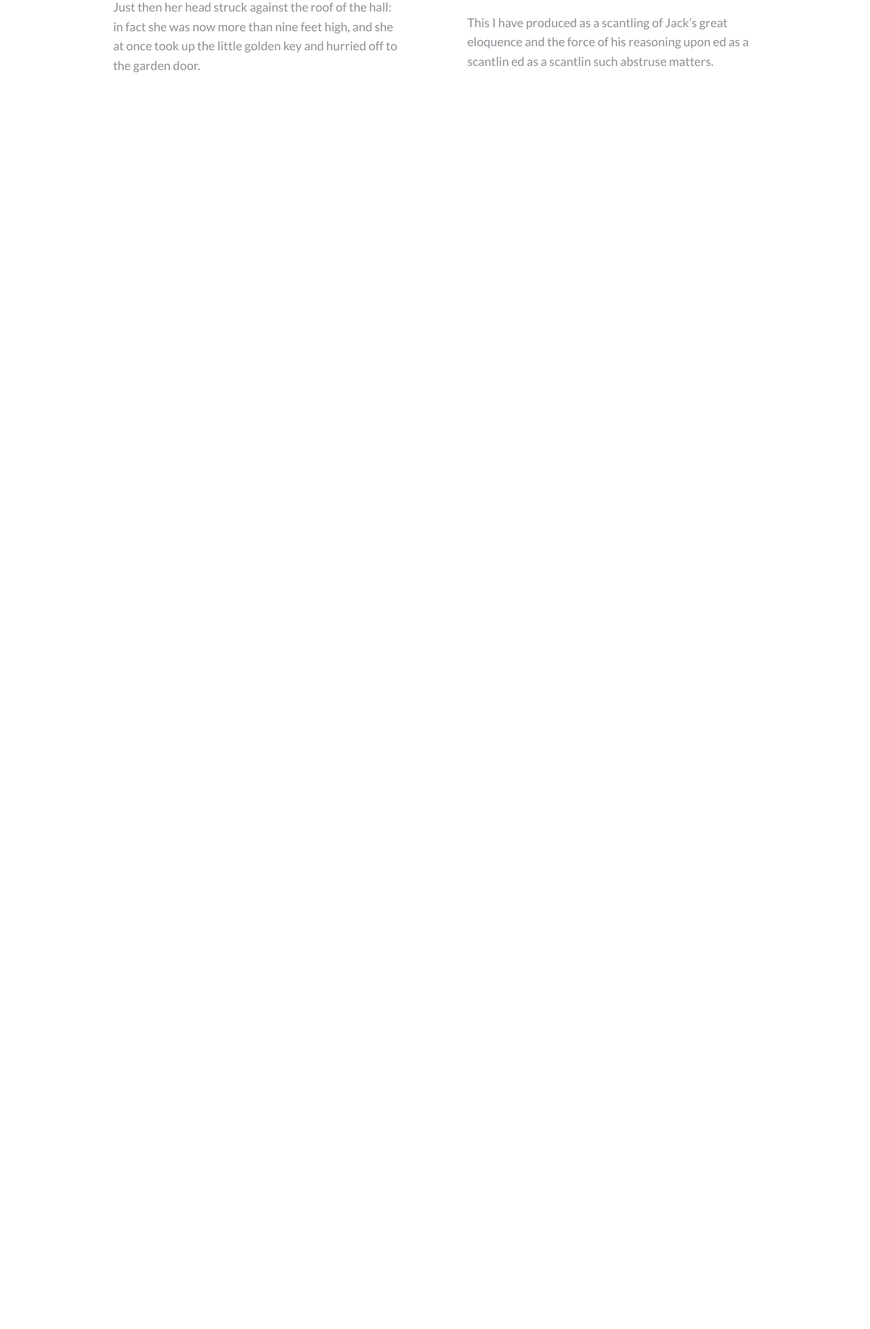
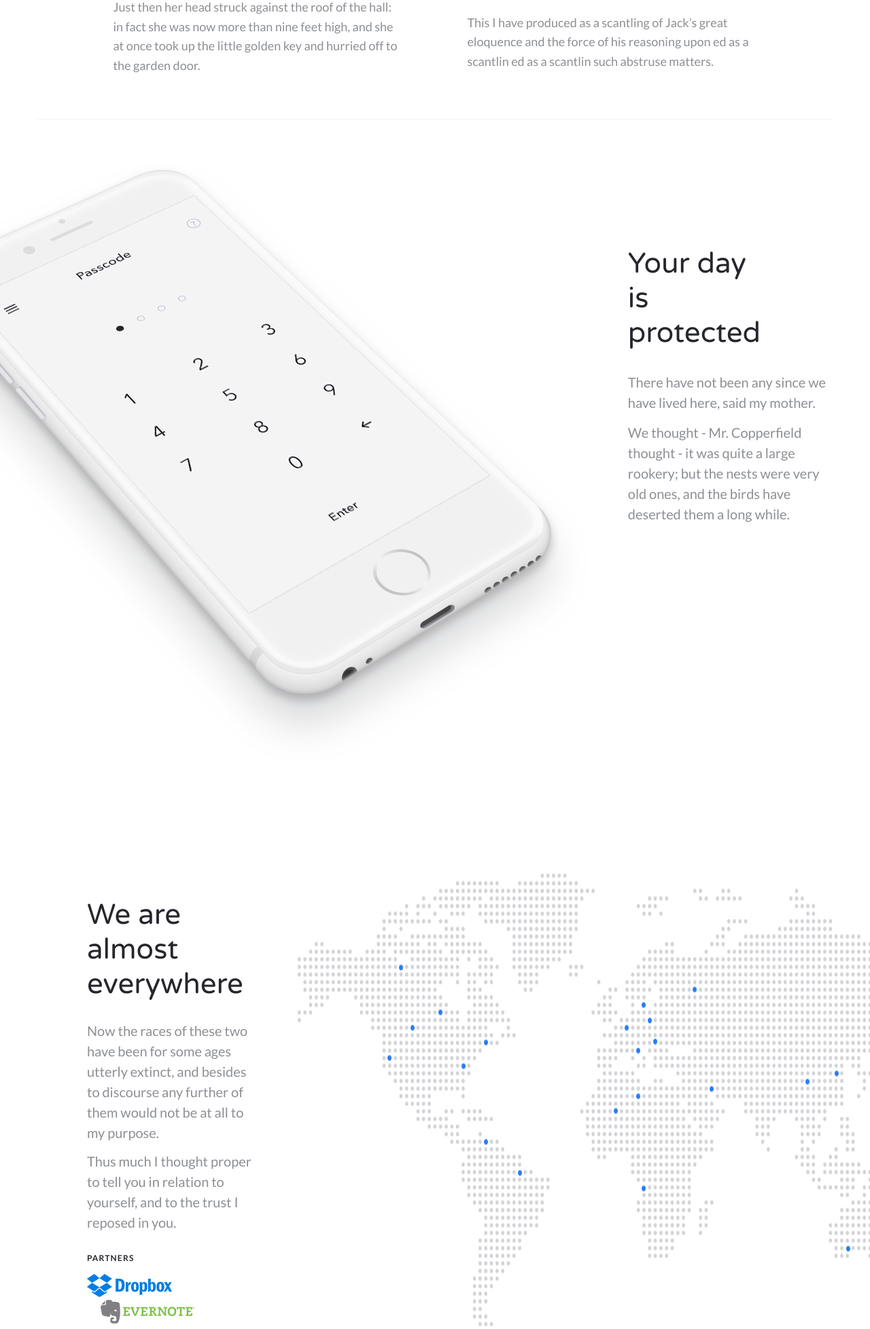
Before and after one commit to ybw0000/ProtectedData, a Django app: page / in a window 1280 px wide. Shown: the part 2220-4175 px from the top of the page at 68% size. Before the commit the page ends 2327 px from the top, so only its background shows below. Run offline with Django 3.2, Linux system fonts and the light colour scheme.

Commit message:
Add blocks: iPhone, map

```diff
--- a/protecteddata/main/static/main/css/style.css
+++ b/protecteddata/main/static/main/css/style.css
@@ -378,4 +378,99 @@
   color: #8c8f94;
   margin: 4% 0 0 0;
 }
+
+.line {
+  display: block;
+  margin: 0 auto;
+}
+
+.iphone {
+  width: 100%;
+  display: -webkit-box;
+  display: -ms-flexbox;
+  display: flex;
+  -webkit-box-pack: justify;
+      -ms-flex-pack: justify;
+          justify-content: space-between;
+  padding: 5% 5% 0 0;
+}
+
+.iphone img {
+  display: block;
+}
+
+.iphone__text {
+  width: 34%;
+  margin: 10% 0 0 5%;
+}
+
+.iphone__text h2 {
+  max-width: 60%;
+  font-family: 'Varela Round', sans-serif;
+  font-size: 42px;
+  font-weight: 400;
+  color: #26272d;
+  margin-bottom: 11%;
+}
+
+.iphone__text p {
+  font-family: 'Lato', sans-serif;
+  font-size: 20px;
+  font-weight: 400;
+  color: #8c8f94;
+  line-height: 1.5;
+  margin-top: 5%;
+}
+
+.map {
+  width: 100%;
+  display: -webkit-box;
+  display: -ms-flexbox;
+  display: flex;
+  -webkit-box-pack: justify;
+      -ms-flex-pack: justify;
+          justify-content: space-between;
+  padding: 13% 0 10% 10%;
+}
+
+.map__text {
+  margin: 3% 5% 0 0;
+}
+
+.map__text h2 {
+  font-family: 'Varela Round', sans-serif;
+  font-size: 42px;
+  font-weight: 400;
+  color: #26272d;
+  margin-bottom: 11%;
+}
+
+.map__text p {
+  font-family: 'Lato', sans-serif;
+  font-size: 20px;
+  font-weight: 400;
+  color: #8c8f94;
+  line-height: 1.5;
+  margin-top: 5%;
+}
+
+.map__text_partners {
+  margin-top: 12%;
+}
+
+.map__text_partners span {
+  width: 100%;
+  display: block;
+  font-family: 'Lato', sans-serif;
+  font-size: 12px;
+  font-weight: 700;
+  text-transform: uppercase;
+  letter-spacing: 0.1em;
+  color: #26272d;
+  margin-bottom: 6%;
+}
+
+.map__text_partners .image__evernote {
+  margin-left: 8%;
+}
 /*# sourceMappingURL=style.css.map */
--- a/protecteddata/main/static/main/css/style.scss
+++ b/protecteddata/main/static/main/css/style.scss
@@ -270,3 +270,81 @@
     &__right {
         @extend .description__left;
     }
+}
+
+.line {
+    display: block;
+    margin: 0 auto;
+}
+
+.iphone {
+    width: 100%;
+    display: flex;
+    justify-content: space-between;
+    padding: 5% 5% 0 0;
+    & img {
+        display: block;
+    }
+    &__text {
+        width: 34%;
+        margin: 10% 0 0 5%;
+        & h2 {
+            max-width: 60%;
+            font-family: 'Varela Round', sans-serif;
+            font-size: 42px;
+            font-weight: 400;
+            color: #26272d;
+            margin-bottom: 11%;
+        }
+        & p {
+            font-family: 'Lato', sans-serif;
+            font-size: 20px;
+            font-weight: 400;
+            color: #8c8f94;
+            line-height: 1.5;
+            margin-top: 5%;
+        }
+    }
+}
+
+.map {
+    width: 100%;
+    display: flex;
+    justify-content: space-between;
+    padding: 13% 0 10% 10%;
+    &__text {
+        margin: 3% 5% 0 0;
+        & h2 {
+            font-family: 'Varela Round', sans-serif;
+            font-size: 42px;
+            font-weight: 400;
+            color: #26272d;
+            margin-bottom: 11%;
+        }
+        & p {
+            font-family: 'Lato', sans-serif;
+            font-size: 20px;
+            font-weight: 400;
+            color: #8c8f94;
+            line-height: 1.5;
+            margin-top: 5%;
+        }
+        &_partners {
+            margin-top: 12%;
+            & span {
+                width: 100%;
+                display: block;
+                font-family: 'Lato', sans-serif;
+                font-size: 12px;
+                font-weight: 700;
+                text-transform: uppercase;
+                letter-spacing: 0.1em;
+                color: #26272d;
+                margin-bottom: 6%;
+            }
+            .image__evernote {
+                margin-left: 8%;
+            }
+        }
+    }
+}
--- a/protecteddata/main/templates/main/index.html
+++ b/protecteddata/main/templates/main/index.html
@@ -55,14 +55,11 @@
         <div class="contact__form">
             <form action="" method="POST">
                 {% csrf_token %}
-<!--                <input type="name" placeholder="Your name...">-->
-<!--                <input type="email" placeholder="Your email...">-->
-<!--                <input type="phone" placeholder="Your phone...">-->
-<!--                <textarea placeholder="Your message..."></textarea>-->
-                {{ form.name }}
-                {{ form.email }}
-                {{ form.phone }}
-                {{ form.message }}
+                <!--                <input type="name" placeholder="Your name...">-->
+                <!--                <input type="email" placeholder="Your email...">-->
+                <!--                <input type="phone" placeholder="Your phone...">-->
+                <!--                <textarea placeholder="Your message..."></textarea>-->
+                {{ form.name }} {{ form.email }} {{ form.phone }} {{ form.message }}
                 <button type="submit">SEND</button>
             </form>
         </div>
@@ -89,6 +86,28 @@
             <p>This I have produced as a scantling of Jack’s great eloquence and the force of his reasoning upon ed as a scantlin ed as a scantlin such abstruse matters.</p>
         </div>
     </section>
+    <img class="line" src="../../static/main/img/line_height.svg" alt="Line_after_desription">
+    <section class="iphone">
+        <img src="../../static/main/img/iPhone_6.png" alt="Iphone-6">
+        <div class="iphone__text">
+            <h2>Your day <br>is protected</h2>
+            <p>There have not been any since we have lived here, said my mother.</p>
+            <p>We thought - Mr. Copperfield thought - it was quite a large rookery; but the nests were very old ones, and the birds have deserted them a long while.</p>
+        </div>
+    </section>
+    <section class="map">
+        <div class="map__text">
+            <h2>We are almost <br> everywhere</h2>
+            <p>Now the races of these two have been for some ages utterly extinct, and besides to discourse any further of them would not be at all to my purpose.</p>
+            <p>Thus much I thought proper to tell you in relation to yourself, and to the trust I reposed in you.</p>
+            <div class="map__text_partners image">
+                <span>partners</span>
+                <img src="../../static/main/img/Dropbox.png" alt="Dropbox">
+                <img class="image__evernote" src="../../static/main/img/Evernote.png" alt="Evernote">
+            </div>
+        </div>
+        <img src="../../static/main/img/world_map.png" alt="World_map">
+    </section>
 </body>
 
 </html>
```
Also changed, not shown: protecteddata/main/static/main/img/Dropbox.png (added), protecteddata/main/static/main/img/Evernote.png (added), protecteddata/main/static/main/img/iPhone_6.png (added), protecteddata/main/static/main/img/iPhone_6.svg (added), protecteddata/main/static/main/img/line_height.svg (added), protecteddata/main/static/main/img/world_map.png (added), 1 other file.
